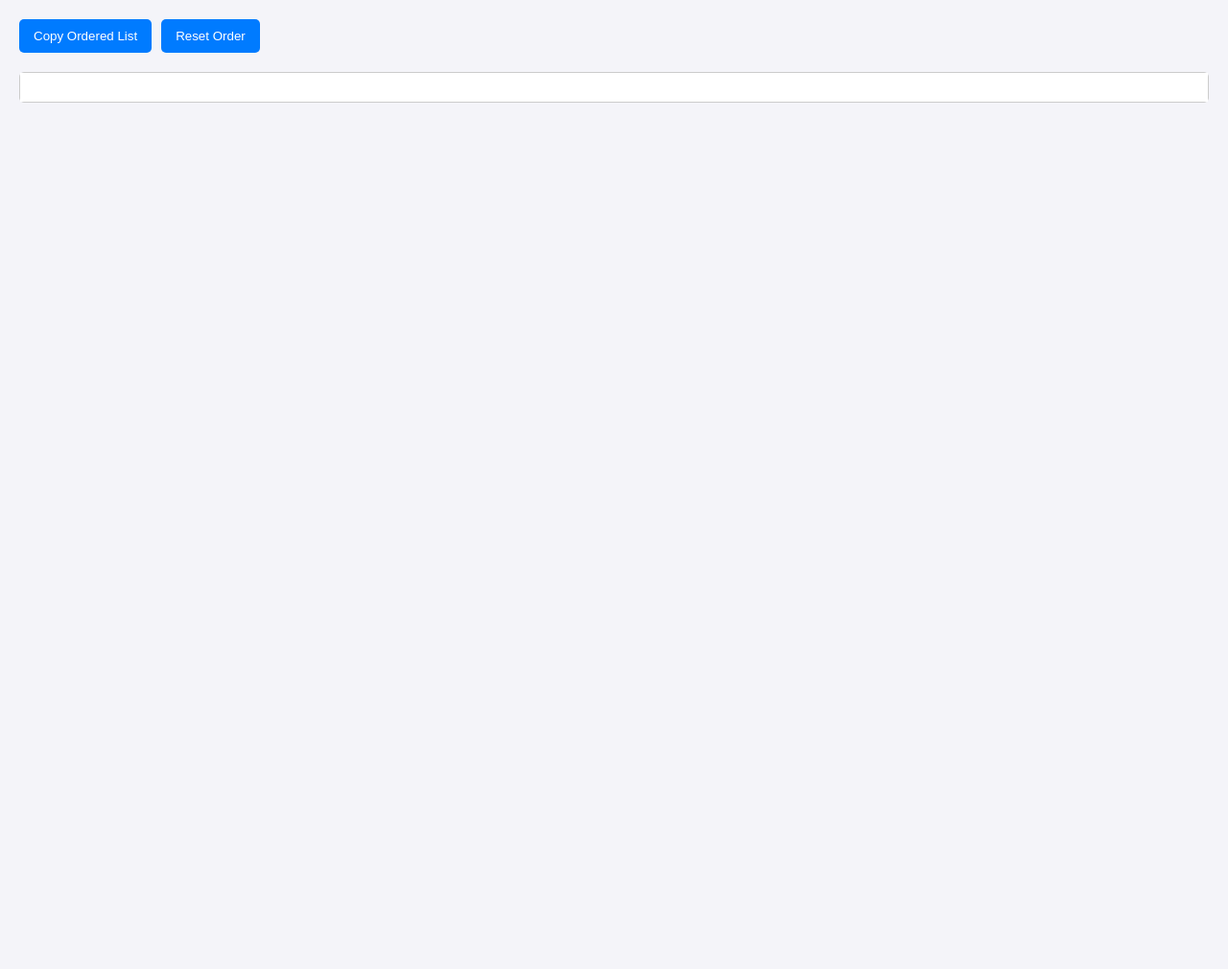
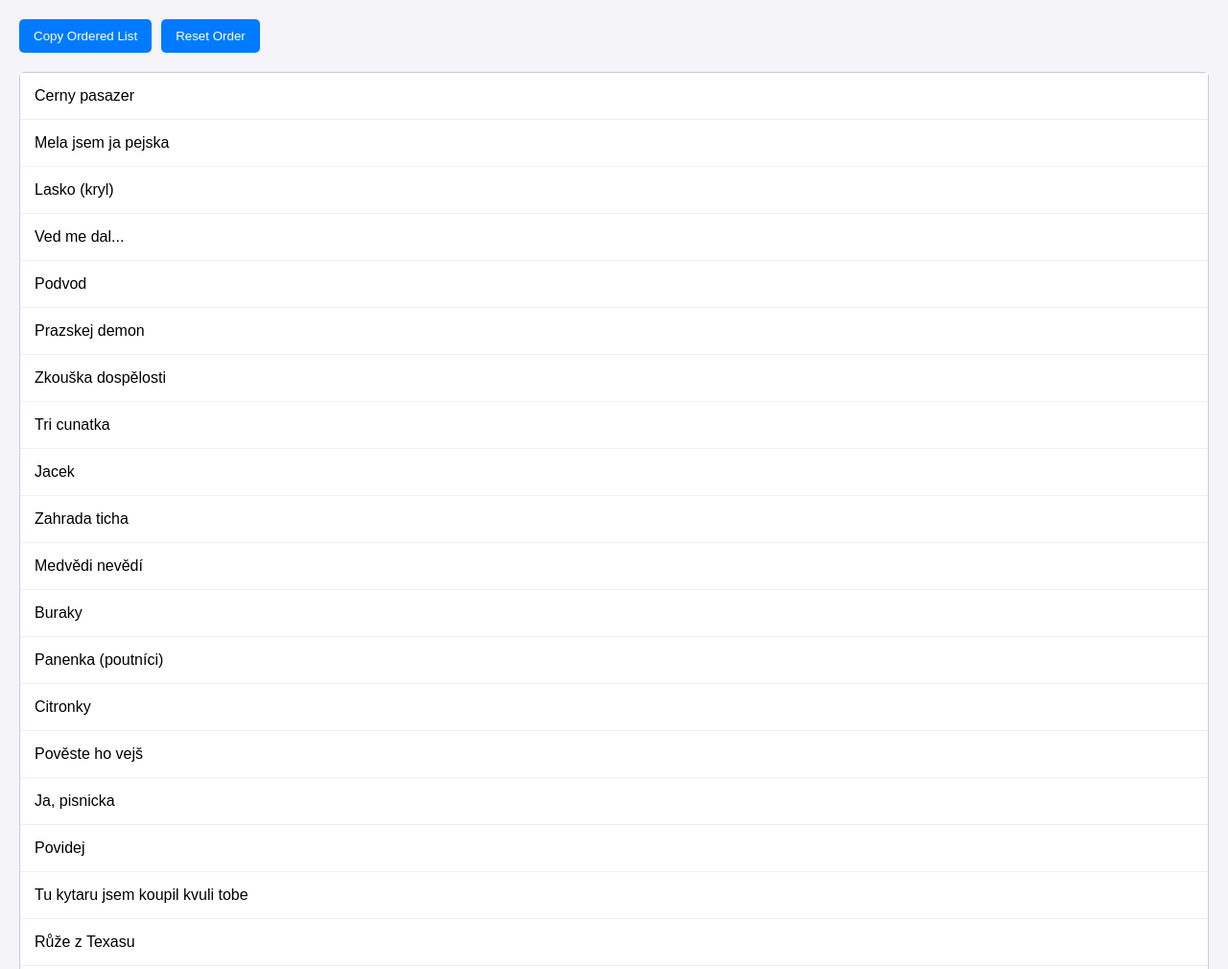
Before and after one commit to josesmutny/josesmutny.github.io, a plain HTML site: page index.html in a window 1280 px wide. Shown: the top 1010 px of the page at 96% size. Before the commit the page ends 800 px from the top, so only its background shows below. Drawn offline with Linux system fonts and the light colour scheme.

Commit message:
Update index.html

```diff
--- a/index.html
+++ b/index.html
@@ -87,7 +87,7 @@
         </ul>
 
     <script>
-        const initialEntries = [
+        const initialEntries =
           [
     { "id": 1, "value": "Cerny pasazer" },
     { "id": 2, "value": "Mela jsem ja pejska" },
@@ -129,8 +129,7 @@
     { "id": 38, "value": "Bratříčku zavírej vrátka?" },
     { "id": 39, "value": "Riptide" },
     { "id": 40, "value": "Where is my mind" }
-]
-        ];
+    ];
 
         let currentEntries = [...initialEntries];
         const list = document.getElementById('draggable-list');
```
